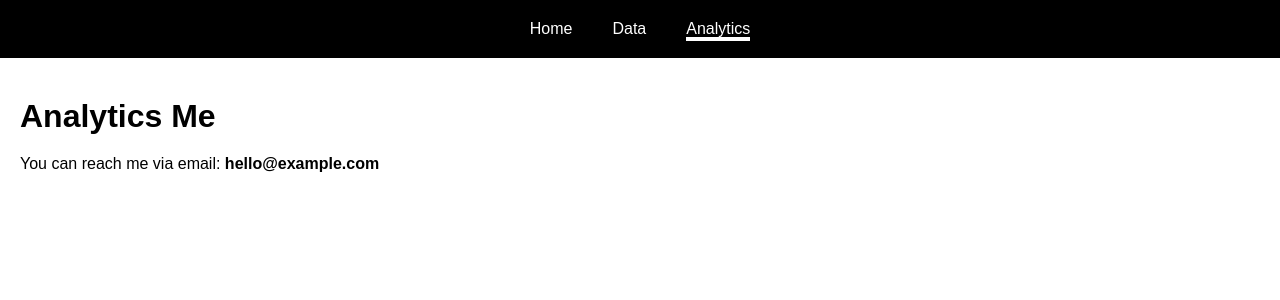
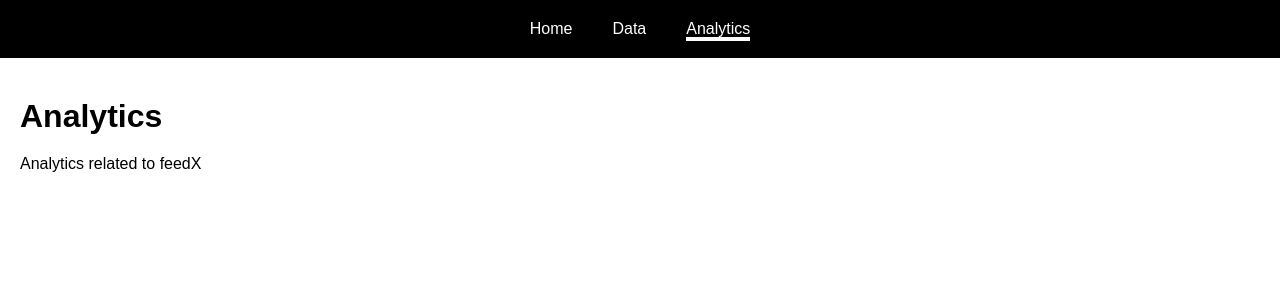
Before and after one commit to leofle/feedX, a React app: page /analytics in a window 1280 px wide. Shown: the top 300 px of the page. Built offline with nearby package versions, Linux system fonts and the light colour scheme.

Commit message:
adding widget comp

```diff
--- a/src/components/Analytics/Analytics.js
+++ b/src/components/Analytics/Analytics.js
@@ -3,9 +3,9 @@ import "./Analytics.css";
 
 const Analytics = () => (
   <div className="analyticsWrapper">
-    <h1>Analytics Me</h1>
+    <h1>Analytics</h1>
     <p>
-      You can reach me via email: <strong>hello@example.com</strong>
+      Analytics related to feedX
     </p>
   </div>
 );
--- /dev/null
+++ b/src/components/Common/Widget/Widget.js
@@ -0,0 +1,10 @@
+import React from 'react';
+
+const Widget = ({item})=> {
+	return (
+		<div style={{ height: item.height, backgroundColor: item.color }}>
+		{item.id}
+		</div>
+	)
+}
+export default Widget;
--- a/src/components/Data/Data.js
+++ b/src/components/Data/Data.js
@@ -3,6 +3,7 @@ import StackGrid from "react-stack-grid";
 import Search from "../Common/Search/Search";
 import Btn from "../Common/Btn/Btn";
 import Form from "../Common/Form/Form";
+import Widget from "../Common/Widget/Widget";
 import "./Data.css";
 import {debounce} from "../../utils/utils";
 class Data extends React.Component {
@@ -93,12 +94,7 @@ class Data extends React.Component {
             <StackGrid columnWidth={150} gutterWidth={20} gutterHeight={20}>
               {this.state.items.map((item, index) => {
                 return (
-                  <div
-                    key={`key${index}`}
-                    style={{ height: item.height, backgroundColor: item.color }}
-                  >
-                    {item.id}
-                  </div>
+                  <Widget key={`key${index}`} item={item} />
                 );
               })}
             </StackGrid>
```
Also changed, not shown: src/components/Common/Widget/Widget.scss (added).
